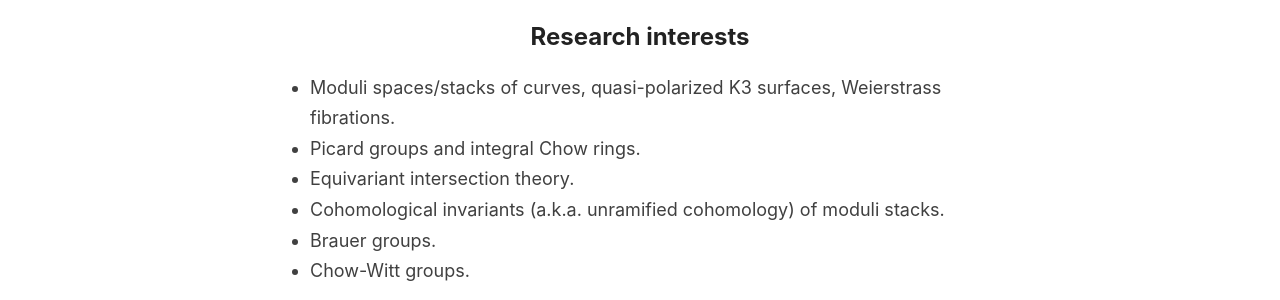
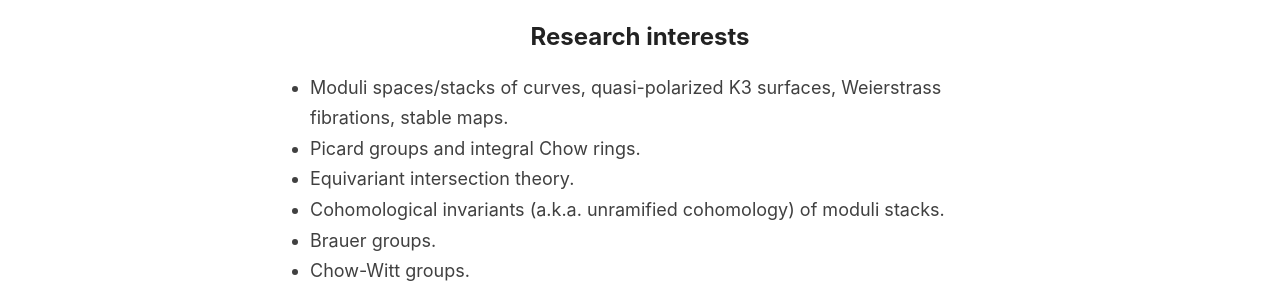
Before and after one commit to anddil/anddil.github.io, a Jekyll site: the page built from _pages/research.md, in a window 1280 px wide. Shown: the part 520-820 px from the top of the page. Built offline with Jekyll 4.4.1, drawn with Linux system fonts in a browser that asks for light colours.

Commit message:
Update research.md

```diff
--- a/_pages/research.md
+++ b/_pages/research.md
@@ -30,7 +30,7 @@ The kind of techniques that I use range from the more abstract stack-theoretical
 
 ## Research interests
 
-- Moduli spaces/stacks of curves, quasi-polarized K3 surfaces, Weierstrass fibrations.
+- Moduli spaces/stacks of curves, quasi-polarized K3 surfaces, Weierstrass fibrations, stable maps.
 - Picard groups and integral Chow rings.
 - Equivariant intersection theory.
 - Cohomological invariants (a.k.a. unramified cohomology) of moduli stacks.
```
